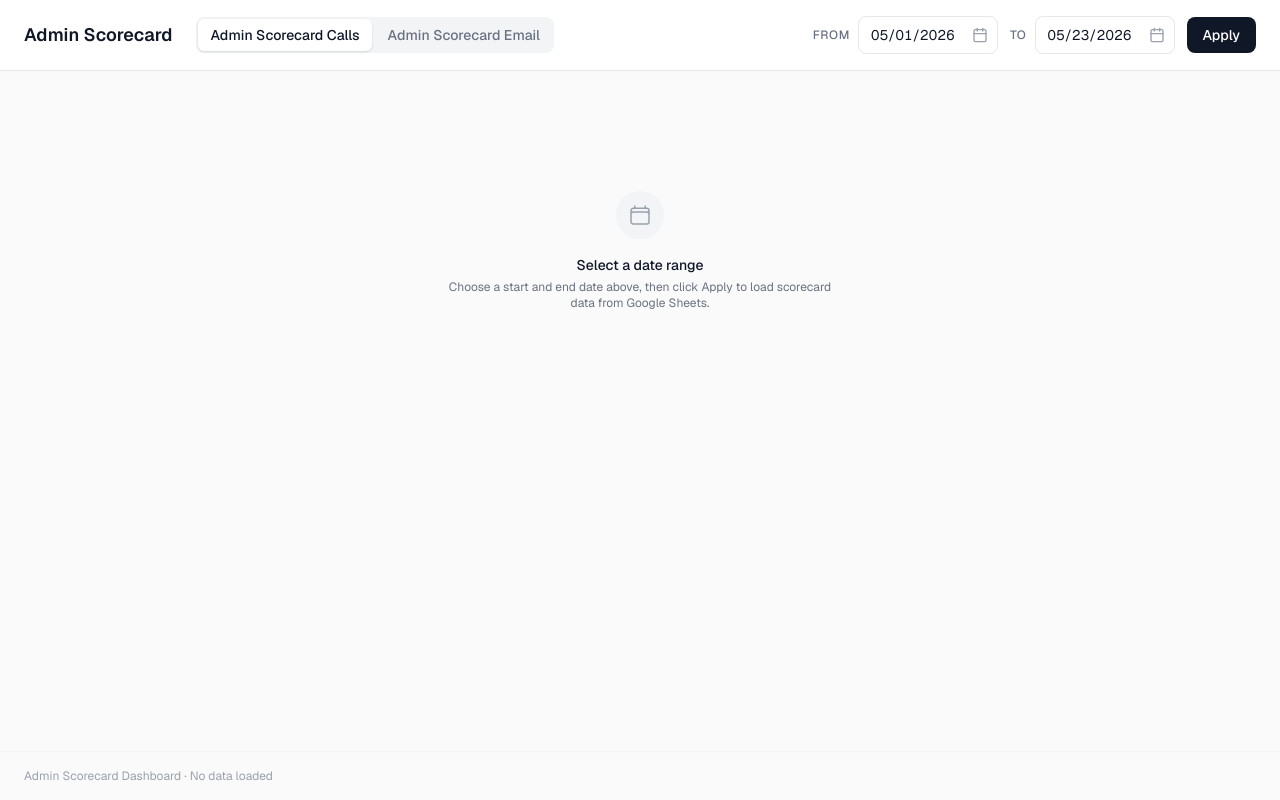
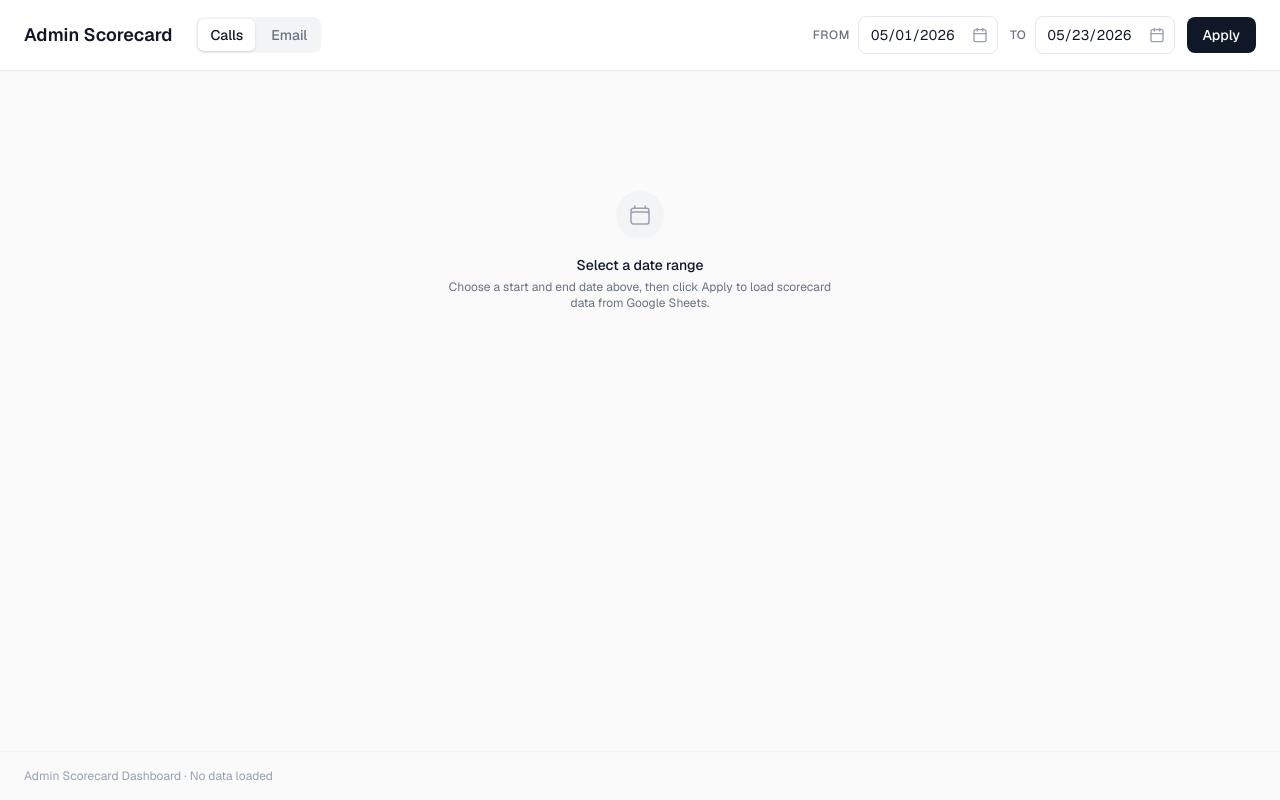
Before and after one commit to aivisualpro/bednarikAdminDashboard, a Next.js app: page / in a window 1280 px wide. Built offline with nearby package versions, Linux system fonts and the light colour scheme.

Commit message:
Rename tabs to Calls and Email

```diff
--- a/src/app/page.tsx
+++ b/src/app/page.tsx
@@ -220,8 +220,8 @@ export default function DashboardPage() {
 
   // ── Tab buttons ─────────────────────────────────────────────────────────
   const tabs = [
-    { id: "calls" as const, label: "Admin Scorecard Calls" },
-    { id: "emails" as const, label: "Admin Scorecard Email" },
+    { id: "calls" as const, label: "Calls" },
+    { id: "emails" as const, label: "Email" },
   ];
 
   // ── Render ──────────────────────────────────────────────────────────────
```
